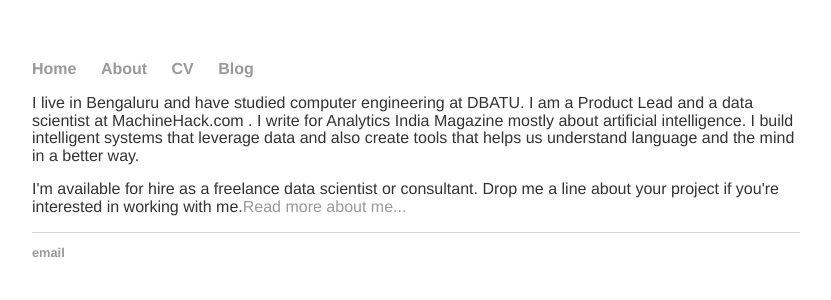
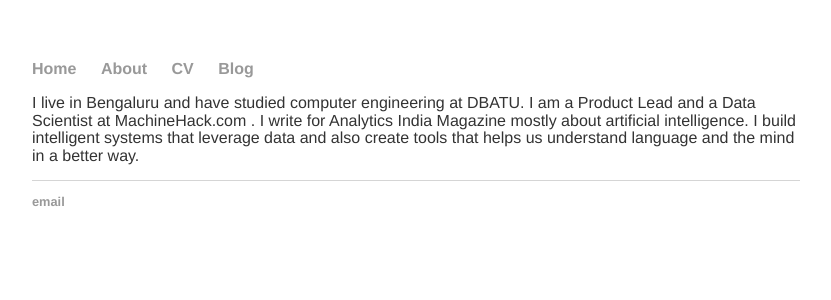
Before and after one commit to AbhiK24/abhik24.github.io, a Jekyll site: the page built from index.html, in a window 1280 px wide. Shown: the top 300 px of the page, without its empty margins (224-1055 px from the left). Built offline with Jekyll 4.4.1, drawn with Linux system fonts in a browser that asks for light colours.

Commit message:
content changes

```diff
--- a/index.html
+++ b/index.html
@@ -11,8 +11,8 @@ description: Abhijeet Katte is a Data Scientist , Creative Content Creator , Spe
 <div class = "main">
 
 <div class="blurb">
-	<p class = "lead"> I live in Bengaluru and have studied computer engineering at DBATU. I am a Product Lead and a data scientist at MachineHack.com . I write for Analytics India Magazine mostly about artificial intelligence. I build intelligent systems that leverage data and also create tools that helps us understand language and the mind in a better way. </p>
-	<p> I'm available for hire as a freelance data scientist or consultant. Drop me a line about your project if you're interested in working with me.<a href="/about">Read more about me...</a></p>
+	<p class = "lead"> I live in Bengaluru and have studied computer engineering at DBATU. I am a Product Lead and a Data Scientist at MachineHack.com . I write for Analytics India Magazine mostly about artificial intelligence. I build intelligent systems that leverage data and also create tools that helps us understand language and the mind in a better way. </p>
+
 </div><!-- /.blurb -->
 
 </div>
```
